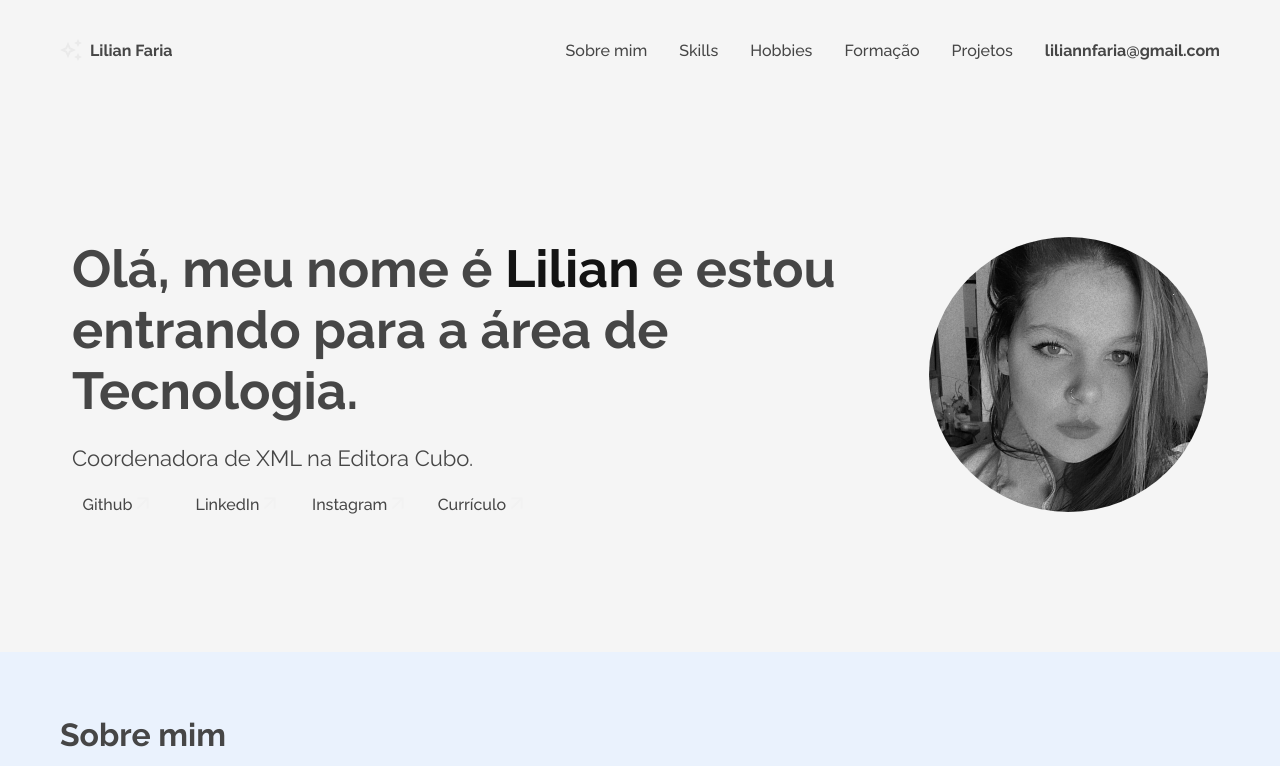
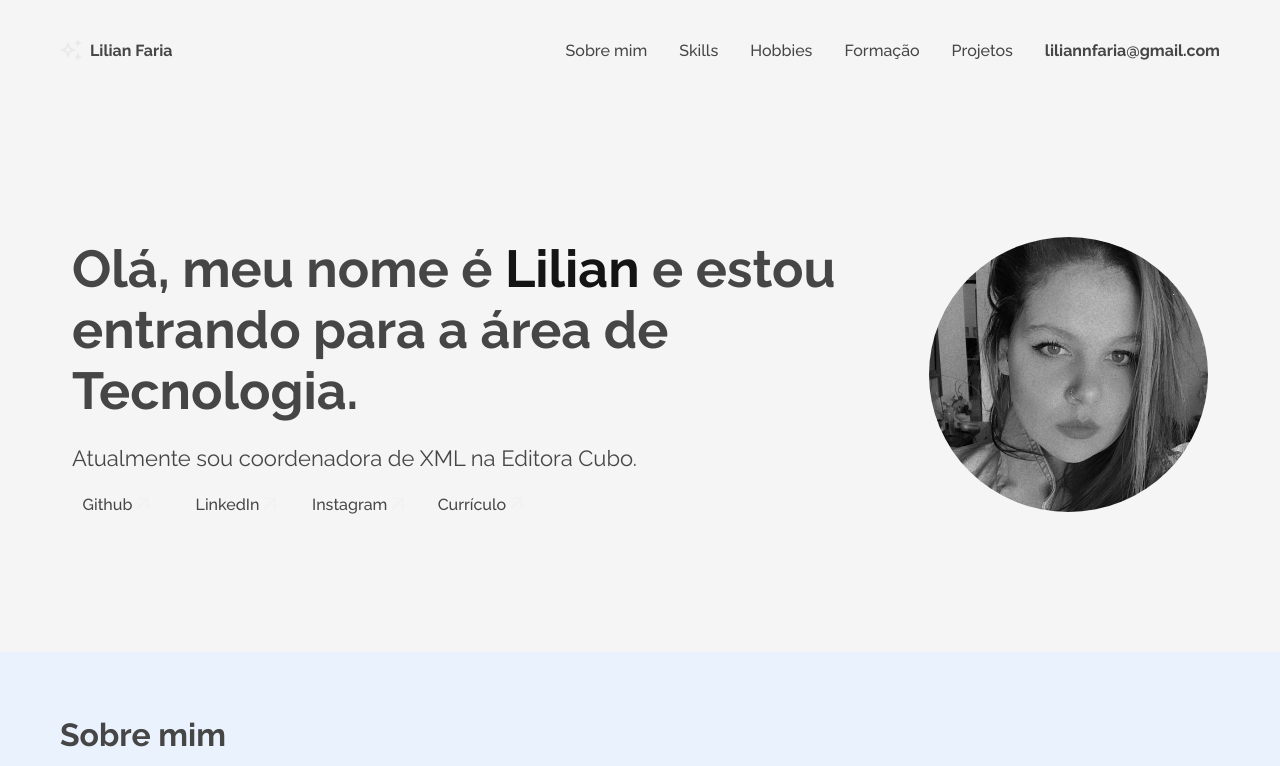
Before and after one commit to liliansf/-liliansf-Programa-ONE-portifolio, a plain HTML site: page index.html in a window 1280 px wide. Shown: the top 766 px of the page. Drawn offline with Linux system fonts and the light colour scheme; a script that the page names is missing.

Commit message:
Update Index.html

```diff
--- a/index.html
+++ b/index.html
@@ -37,7 +37,7 @@
       <div class="introducao-conteudo">
         <h1 class="font-xl cor-6" data-anime="200">Olá, meu nome é <strong>Lilian</strong> e estou entrando para a área de
           Tecnologia.</h1>
-        <p class="font-m cor-6" data-anime="400">Coordenadora de XML na Editora Cubo.</p>
+        <p class="font-m cor-6" data-anime="400">Atualmente sou coordenadora de XML na Editora Cubo.</p>
         <ul>
           <li data-anime="300"><a href="https://github.com/liliansf" class="font-p-m cor-6">Github <img
                 src="./assets/icons/arrow.svg" alt=""></a></li>
```
